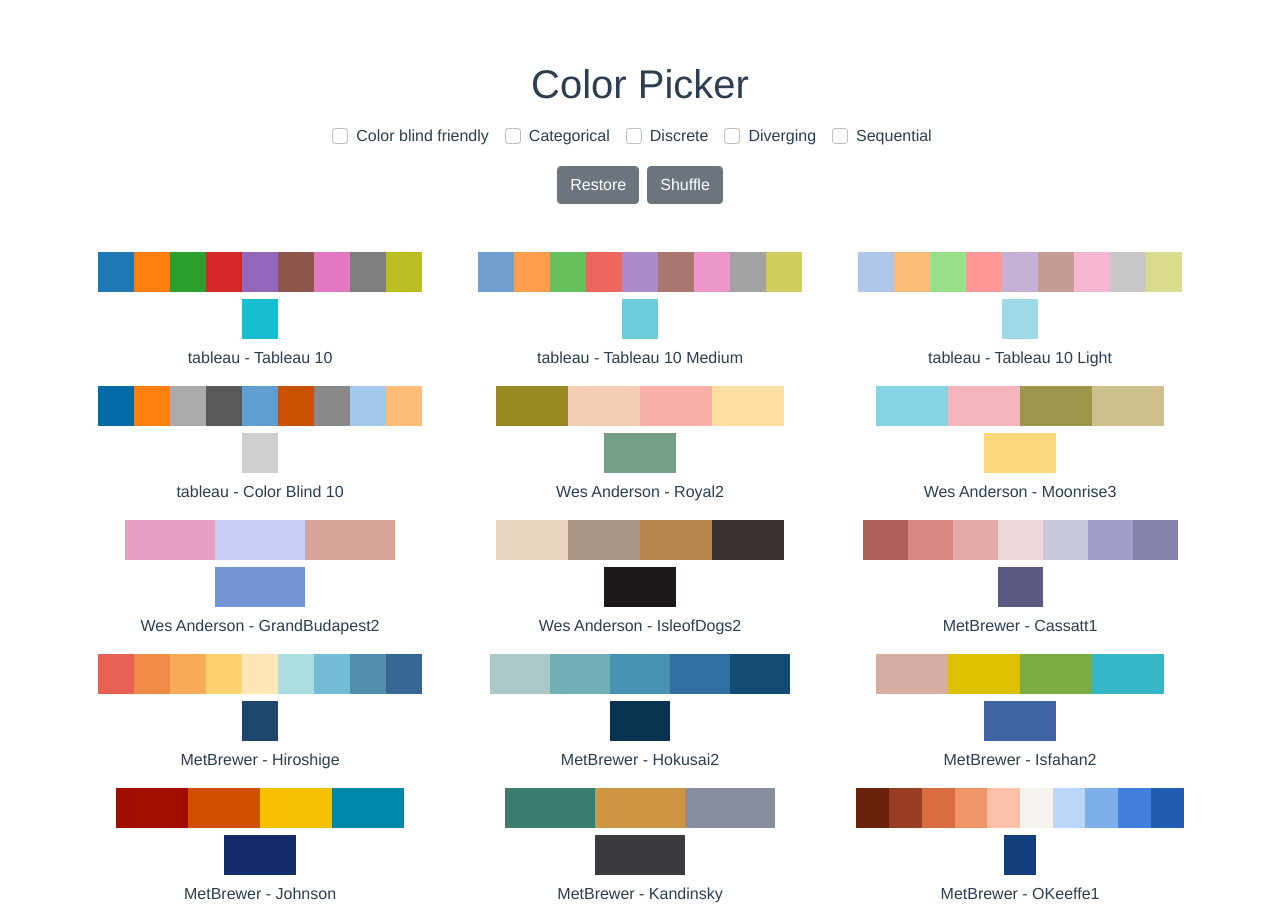
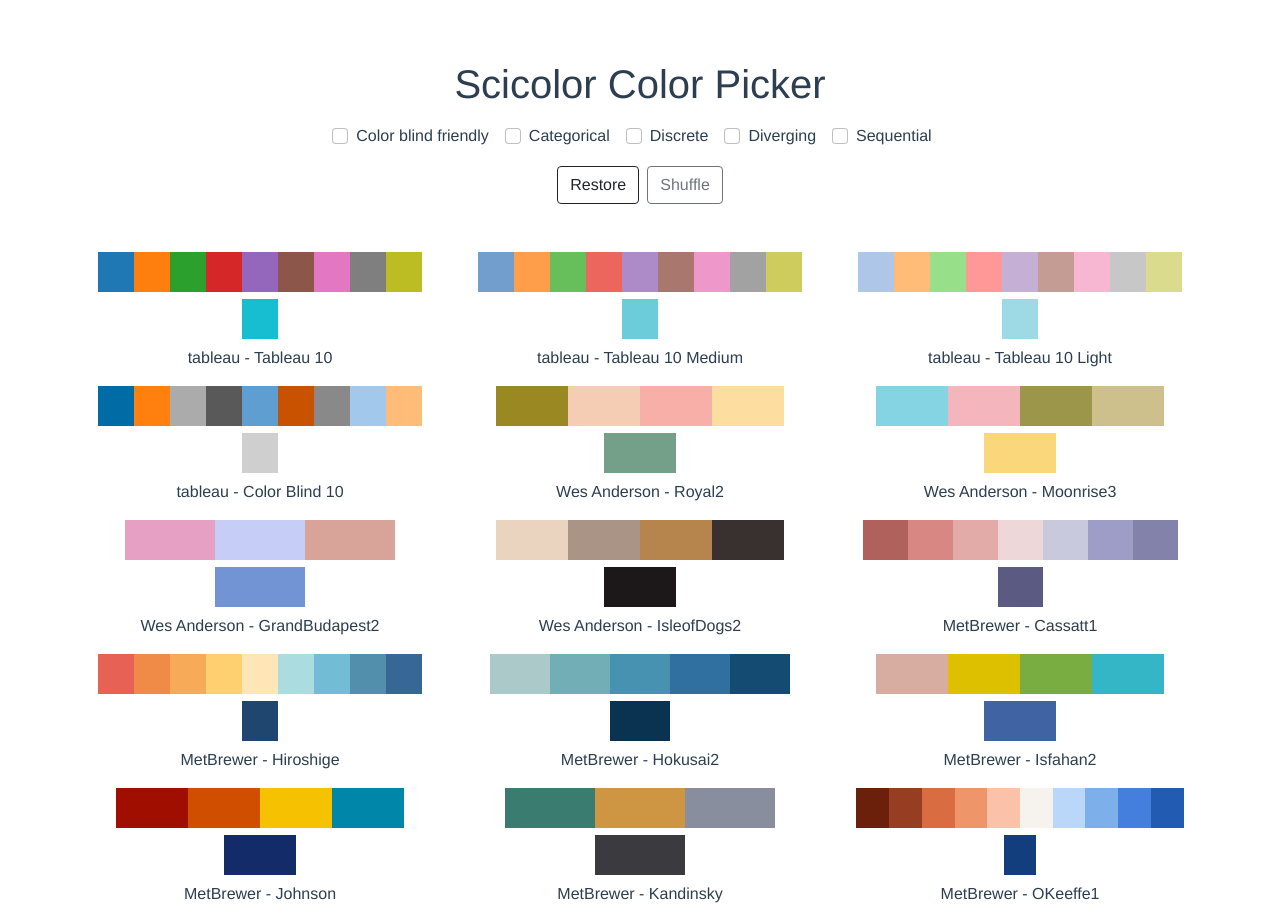
Before and after one commit to yang3kc/scicolor, a Vue app in the folder pages/: page / in a window 1280 px wide. Built offline with nearby package versions, Linux system fonts and the light colour scheme.

Commit message:
add: outline button

```diff
--- a/pages/src/components/ColorPicker.vue
+++ b/pages/src/components/ColorPicker.vue
@@ -1,6 +1,6 @@
 <template>
   <div class="container">
-    <h1 class="mb-3">Color Picker</h1>
+    <h1 class="mb-3">Scicolor Color Picker</h1>
     <div class="mb-5">
         <b-form-group class="mb-3">
           <b-form-checkbox-group
@@ -16,8 +16,8 @@
             <b-form-checkbox value="sequential">Sequential</b-form-checkbox>
           </b-form-checkbox-group>
       </b-form-group>
-      <b-button @click="restoreColorList()" class="mx-1">Restore</b-button>
-      <b-button @click="shuffleColorList()" class="mx-1">Shuffle</b-button>
+      <b-button @click="restoreColorList()" class="mx-1" variant="outline-dark">Restore</b-button>
+      <b-button @click="shuffleColorList()" class="mx-1" variant="outline-secondary">Shuffle</b-button>
     </div>
     <div>
       <b-row v-for="(row, row_index) in colorsToShowChunks" :key="row_index">
```
